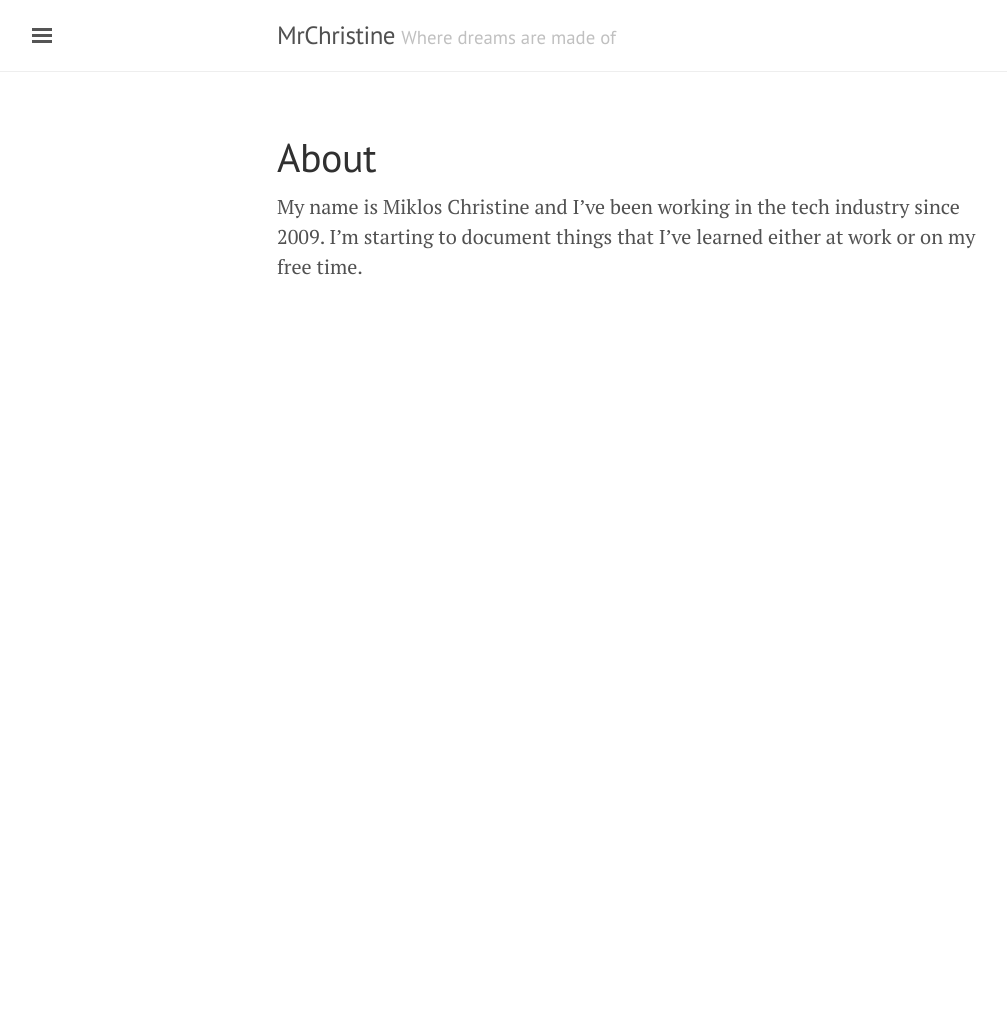
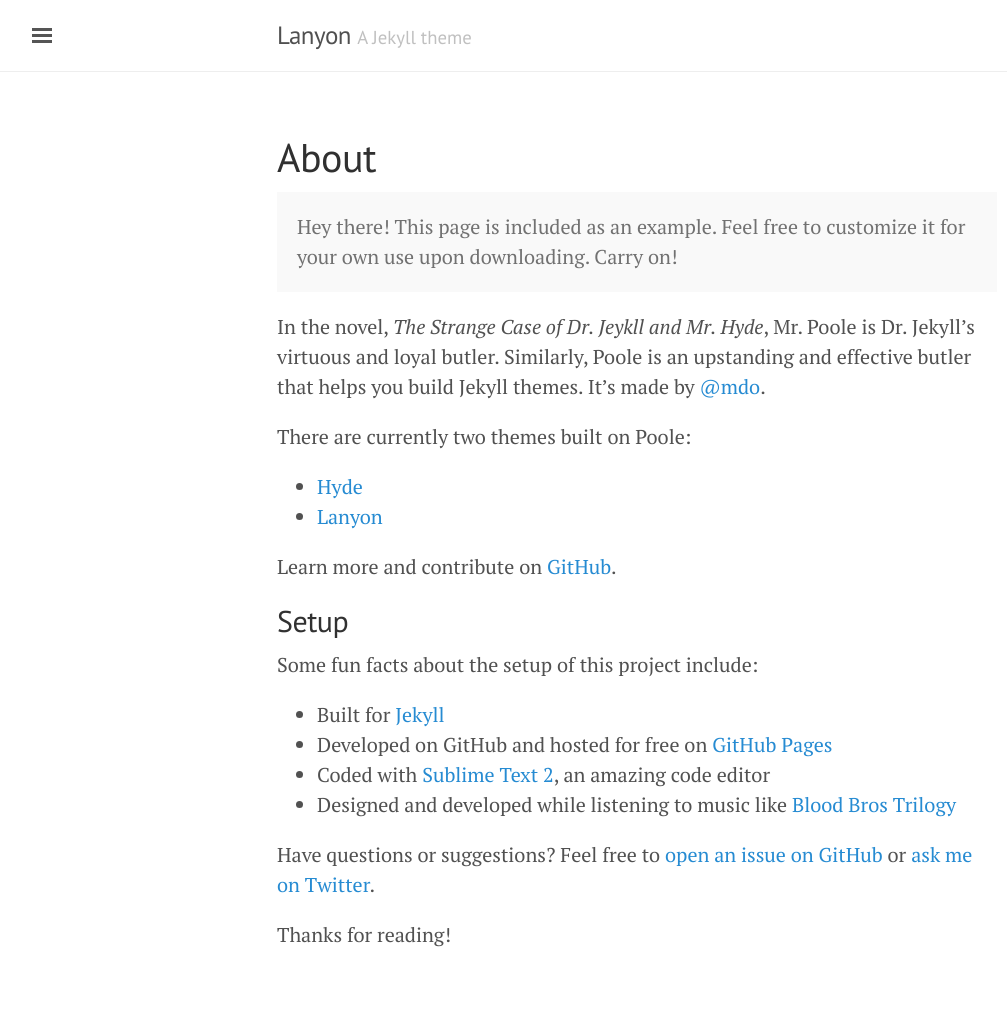
Before and after one commit to mrchristine/mrchristine.github.io, a Jekyll site: the page built from about.md, in a window 1280 px wide. Shown: the whole page, without its empty margins (3-1010 px from the left). Built offline with Jekyll 4.4.1, drawn with Linux system fonts in a browser that asks for light colours; before the commit the page ends 900 px from its top, so only the background shows below that.

Commit message:
Revert "Initial commit with my info"
This reverts commit 34d4c8efe191f206d4f999d90105fef639286460.

```diff
--- a/_config.yml
+++ b/_config.yml
@@ -4,17 +4,18 @@
 permalink:           pretty
 
 # Setup
-title:               MrChristine
-tagline:             'Where dreams are made of'
-description:         'A place to keep my ideas outside of my head'
-url:                 http://mrchristine.github.io
-baseurl:             '/'
+title:               Lanyon
+tagline:             'A Jekyll theme'
+description:         'A reserved <a href="http://jekyllrb.com" target="_blank">Jekyll</a> theme that places the utmost gravity on content with a hidden drawer. Made by <a href="https://twitter.com/mdo" target="_blank">@mdo</a>.'
+url:                 http://lanyon.getpoole.com
+baseurl:             ''
 paginate:            5
 
 # About/contact
 author:
-  name:              Miklos Christine
-  url:               https://twitter.com/Miklos_C
+  name:              Mark Otto
+  url:               https://twitter.com/mdo
+  email:             markdotto@gmail.com
 
 # Custom vars
 version:             1.0.0
--- a/about.md
+++ b/about.md
@@ -3,4 +3,28 @@ layout: page
 title: About
 ---
 
-My name is Miklos Christine and I've been working in the tech industry since 2009. I'm starting to document things that I've learned either at work or on my free time.
+<p class="message">
+  Hey there! This page is included as an example. Feel free to customize it for your own use upon downloading. Carry on!
+</p>
+
+In the novel, *The Strange Case of Dr. Jeykll and Mr. Hyde*, Mr. Poole is Dr. Jekyll's virtuous and loyal butler. Similarly, Poole is an upstanding and effective butler that helps you build Jekyll themes. It's made by [@mdo](https://twitter.com/mdo).
+
+There are currently two themes built on Poole:
+
+* [Hyde](http://hyde.getpoole.com)
+* [Lanyon](http://lanyon.getpoole.com)
+
+Learn more and contribute on [GitHub](https://github.com/poole).
+
+## Setup
+
+Some fun facts about the setup of this project include:
+
+* Built for [Jekyll](http://jekyllrb.com)
+* Developed on GitHub and hosted for free on [GitHub Pages](https://pages.github.com)
+* Coded with [Sublime Text 2](http://sublimetext.com), an amazing code editor
+* Designed and developed while listening to music like [Blood Bros Trilogy](https://soundcloud.com/maddecent/sets/blood-bros-series)
+
+Have questions or suggestions? Feel free to [open an issue on GitHub](https://github.com/poole/issues/new) or [ask me on Twitter](https://twitter.com/mdo).
+
+Thanks for reading!
```
Also changed, not shown: README.md.
